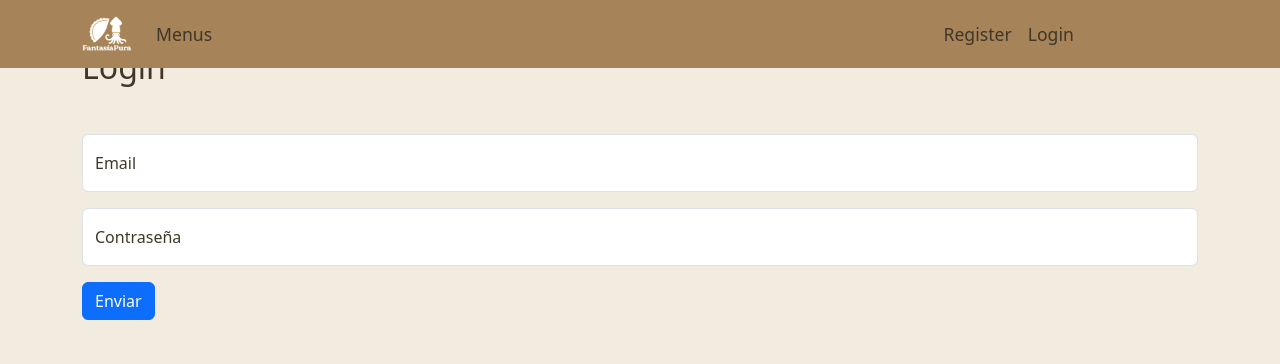
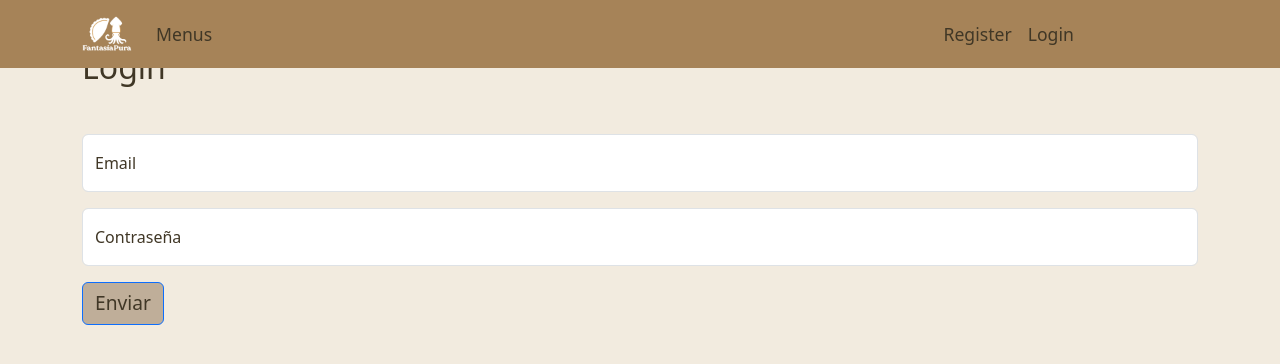
Before and after one commit to AngeliniAxel/front_crm_restaurante, an Angular app in the folder crm_restaurante_frontend/: page /login in a window 1280 px wide. Shown: the top 364 px of the page. Built offline with nearby package versions, Linux system fonts and the light colour scheme.

Commit message:
add global btn style

```diff
--- a/crm_restaurante_frontend/src/styles.css
+++ b/crm_restaurante_frontend/src/styles.css
@@ -2,7 +2,7 @@
   --primary-color: #a68358;
   --bg-color: #f2ebdf;
   --text: #403726;
-  --hover-color: #f2ebdf;
+  --hover-color: #bfae99;
 }
 
 body {
@@ -10,12 +10,13 @@ body {
   color: var(--text);
 }
 
-.btn-fantasia {
-  background-color: var(--secondary-color);
+.btn {
+  background-color: var(--hover-color);
   color: var(--text);
+  font-size: 1.2rem;
 
   &:hover {
-    background-color: var(--hover-color);
+    background-color: var(--primary-color);
     color: var(--text);
   }
 }
```
